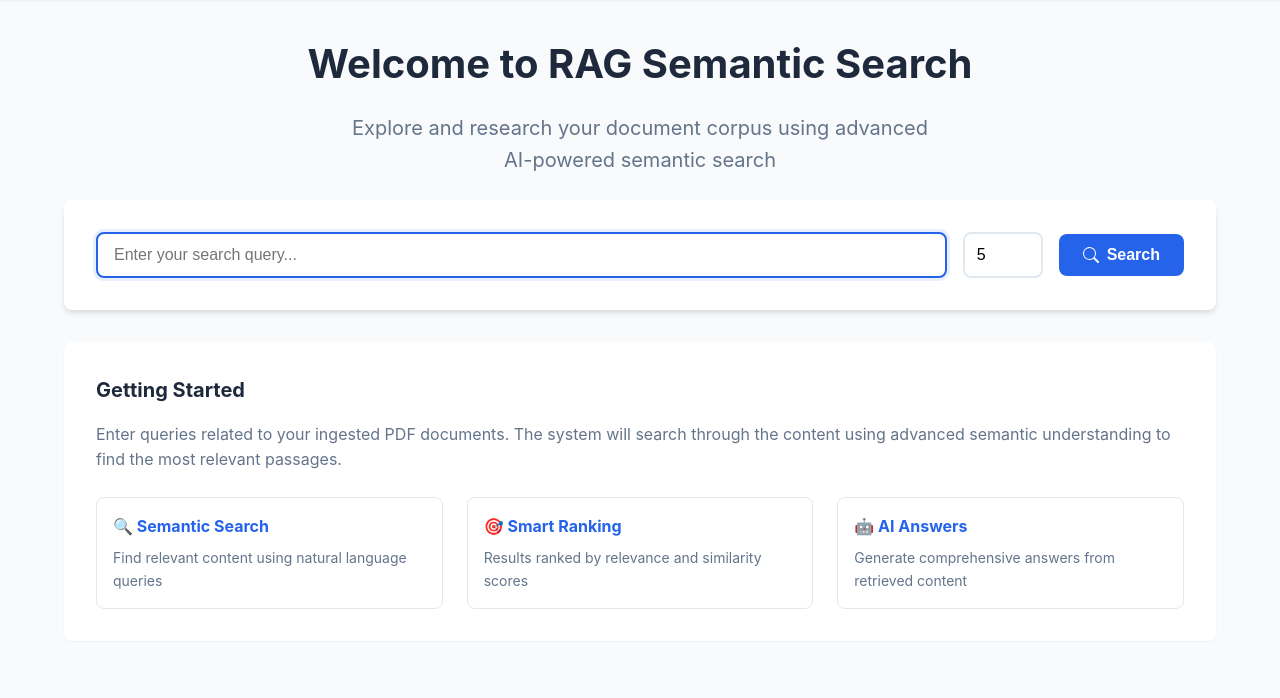
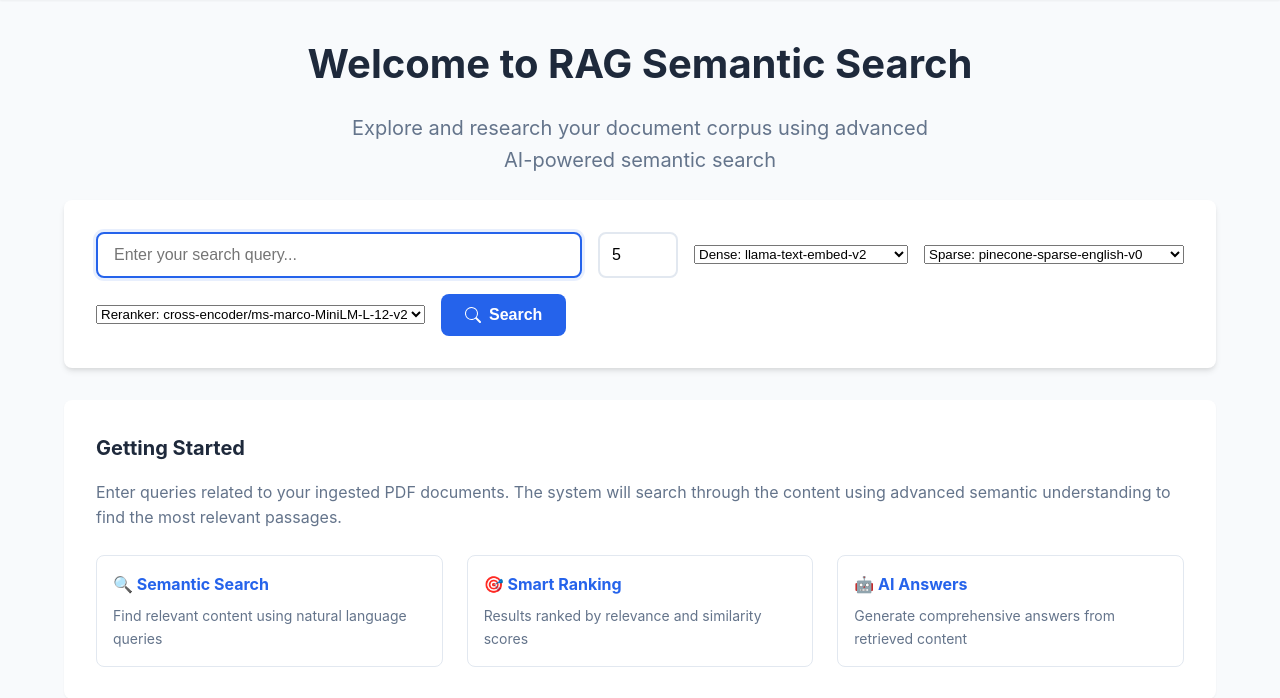
Before and after one commit to jaganraajan/rag-document-parser, a Flask app: page / in a window 1280 px wide. Shown: the part 75-773 px from the top of the page. Before the commit the page ends 717 px from the top, so only its background shows below. Run offline with Flask 3, Linux system fonts and the light colour scheme.

Commit message:
add pinecone reranker model option

```diff
--- a/src/rerank/cross_encoder.py
+++ b/src/rerank/cross_encoder.py
@@ -33,13 +33,13 @@ class CrossEncoderReranker:
         encodings = {k: v.to(self.device) for k, v in encodings.items()}
         with torch.no_grad():
             logits = self.model(**encodings).logits
-            print("Model logits:", logits)
+            # print("Model logits:", logits)
             scores = logits.squeeze(-1).cpu().numpy()
             # scores = np.nan_to_num(scores, nan=0.0)
-        print('Scores:', scores[:10])
+        # print('Scores:', scores[:10])
         # Attach scores and rerank
         for res, score in zip(results, scores):
             res["rerank_score"] = float(score)
         reranked = sorted(results, key=lambda x: x["rerank_score"], reverse=True)
-        print('reranked results:', reranked[:top_n])
+        # print('reranked results:', reranked[:top_n])
         return reranked[:top_n]
--- /dev/null
+++ b/src/rerank/reranker.py
@@ -0,0 +1,5 @@
+DEFAULT_RERANKER_MODEL= "cross-encoder/ms-marco-MiniLM-L-12-v2"
+RERANKER_MODELS = [
+    "cross-encoder/ms-marco-MiniLM-L-12-v2",
+    "bge-reranker-v2-m3"
+]
--- a/src/web/app.py
+++ b/src/web/app.py
@@ -7,7 +7,13 @@ from dotenv import load_dotenv
 import google.generativeai as genai
 load_dotenv()
 
+# Use Pinecone inference rerank
+from pinecone import Pinecone
+PINECONE_API_KEY = os.getenv("PINECONE_API_KEY")
+pc = Pinecone(api_key=PINECONE_API_KEY)
+
 from src.rerank.cross_encoder import CrossEncoderReranker
+from src.rerank.reranker import RERANKER_MODELS, DEFAULT_RERANKER_MODEL
 
 reranker = CrossEncoderReranker()
 
@@ -17,6 +23,9 @@ try:
     from src.web.config import select_config
 except ImportError:
     select_config = None
+
+from src.storage.vector_store import DENSE_MODEL_OPTIONS, DEFAULT_DENSE_MODEL
+from src.storage.sparse_store import SPARSE_MODEL_OPTIONS, DEFAULT_SPARSE_MODEL
 
 app = Flask(__name__)
 
@@ -73,7 +82,15 @@ def highlight(text: str, query: str):
 
 @app.route("/")
 def index():
-    return render_template("index.html")
+    return render_template(
+        "index.html",
+        dense_models=DENSE_MODEL_OPTIONS,
+        sparse_models=SPARSE_MODEL_OPTIONS,
+        reranker_models=RERANKER_MODELS,
+        default_dense_model=DEFAULT_DENSE_MODEL,
+        default_sparse_model=DEFAULT_SPARSE_MODEL,
+        default_reranker_model=DEFAULT_RERANKER_MODEL
+    )
 
 @app.route("/about")
 def about():
@@ -86,6 +103,7 @@ def healthz():
 @app.route("/search")
 def search():
     q = request.args.get("q", "").strip()
+    # rerank_model = request.args.get("rerank_model", "").strip()
     if not q:
         return render_template("index.html", error="Enter a query.")
     try:
@@ -100,13 +118,16 @@ def search():
     for r in results["sparse_results"]:
         r["highlighted"] = highlight(r["text"], q)
 
+    reranker_model = request.args.get("reranker_model", DEFAULT_RERANKER_MODEL)
+
     return render_template(
         "results.html",
         query=q,
         dense_results=results["dense_results"],
         sparse_results=results["sparse_results"],
         results=results["dense_results"] + results["sparse_results"],  # For backward compatibility
-        k=k
+        k=k,
+        reranker_model=reranker_model
     )
 
 @app.route('/feedback', methods=['POST'])
@@ -123,6 +144,7 @@ def rerank():
     """Rerank search results and render a results page."""
     try:
         query = request.args.get("q", "").strip()
+        reranker_model = request.args.get("reranker_model", "").strip()
         if not query:
             return render_template("index.html", error="Enter a query.")
 
@@ -140,15 +162,53 @@ def rerank():
         sparse_results = original_results.get("sparse_results", [])
 
         print(f"Reranking {len(dense_results)} dense results and {len(sparse_results)} sparse results for query: {query}")
+        print("reranker_model is", reranker_model)
         for r in dense_results:
             r["highlighted"] = highlight(r["text"], query)
         for r in sparse_results:
             r["highlighted"] = highlight(r["text"], query)
 
-        reranked_dense_results = reranker.rerank(query, dense_results, text_key="text", top_n=5)
+        reranked_dense_results = []
+        if reranker_model == "bge-reranker-v2-m3":
+            print('in bge-reranker-v2-m3 reranker')
+            documents = [r["text"] for r in dense_results]
+            reranked = pc.inference.rerank(
+                model="bge-reranker-v2-m3",
+                query=query,
+                documents=documents,
+                top_n=k,
+                return_documents=True,
+                parameters={
+                    "truncate": "END"
+                }
+            )
+
+            print('pinecone reranked is', reranked)
+            # Map reranked results to include text and score
+            for item in reranked.data:
+                idx = item["index"]
+                # Get the original dense result by index if available
+                orig = dense_results[idx] if idx < len(dense_results) else {}
+                reranked_dense_results.append({
+                    "text": item["document"]["text"],
+                    "score": orig.get("score", item["score"]),
+                    "rerank_score": item["score"],
+                    "highlighted": highlight(item["document"]["text"], query),
+                    "id": orig.get("id", idx),
+                    "metadata": orig.get("metadata", {}),
+                    "page_number": orig.get("page_number"),
+                    "paragraph_index": orig.get("paragraph_index"),
+                    "source_file": orig.get("source_file"),
+                    "title": orig.get("title"),
+                    # Add other fields as needed
+                })
+            print('pinecone reranked_results is', reranked_dense_results)
+                # print(reranked_results)
+        else:
+            reranked_dense_results = reranker.rerank(query, dense_results, text_key="text", top_n=5)
 
         context = build_context_from_results(reranked_dense_results, sparse_results)
-        print('context is', context)
+        # print('context is', context)
         # Optionally, remove 'raw' key for template safety
         # for r in reranked_results.get("dense_results", []):
         #     r.pop("raw", None)
--- a/src/web/templates/index.html
+++ b/src/web/templates/index.html
@@ -26,6 +26,23 @@
              min="1"
              max="20"
              title="Number of results">
+      <!-- Dense model dropdown -->
+      <select name="dense_model" id="dense_model">
+        {% for model in dense_models %}
+          <option value="{{ model }}" {% if model == default_dense_model %}selected{% endif %}>Dense: {{ model }}</option>
+        {% endfor %}
+      </select>
+      <!-- Sparse model dropdown -->
+      <select name="sparse_model" id="sparse_model">
+        {% for model in sparse_models %}
+          <option value="{{ model }}" {% if model == default_sparse_model %}selected{% endif %}>Sparse: {{ model }}</option>
+        {% endfor %}
+      </select>
+      <select name="reranker_model" id="reranker_model">
+        {% for model in reranker_models %}
+          <option value="{{ model }}" {% if model == default_reranker_model %}selected{% endif %}>Reranker: {{ model }}</option>
+        {% endfor %}
+      </select>
       <button type="submit">
         <svg width="16" height="16" fill="currentColor" viewBox="0 0 16 16">
           <path d="M11.742 10.344a6.5 6.5 0 1 0-1.397 1.398h-.001c.03.04.062.078.098.115l3.85 3.85a1 1 0 0 0 1.415-1.414l-3.85-3.85a1.007 1.007 0 0 0-.115-.1zM12 6.5a5.5 5.5 0 1 1-11 0 5.5 5.5 0 0 1 11 0z"/>
--- a/src/web/templates/results.html
+++ b/src/web/templates/results.html
@@ -33,7 +33,7 @@
             Rerank Results
           </button>
           <div style="font-size: 0.9em; color: var(--secondary-color); margin-top: 0.25rem;">
-            Uses <code>cross-encoder/ms-marco-MiniLM-L-12-v2</code> for reranking
+            Use <code>{{ reranker_model }}</code> for reranking
           </div>
         {% endif %}
       {% endif %}
@@ -195,7 +195,8 @@
       // Build the rerank URL with query and k
       const query = encodeURIComponent('{{ query }}');
       const k = encodeURIComponent('{{ k }}');
-      window.location.href = `/rerank?q=${query}&k=${k}`;
+      const rerankModel = encodeURIComponent('{{ reranker_model }}');
+      window.location.href = `/rerank?q=${query}&k=${k}&reranker_model=${rerankModel}`;
     }
 
     async function generateAnswer() {
```
Also changed, not shown: src/storage/sparse_store.py, src/storage/vector_store.py.
